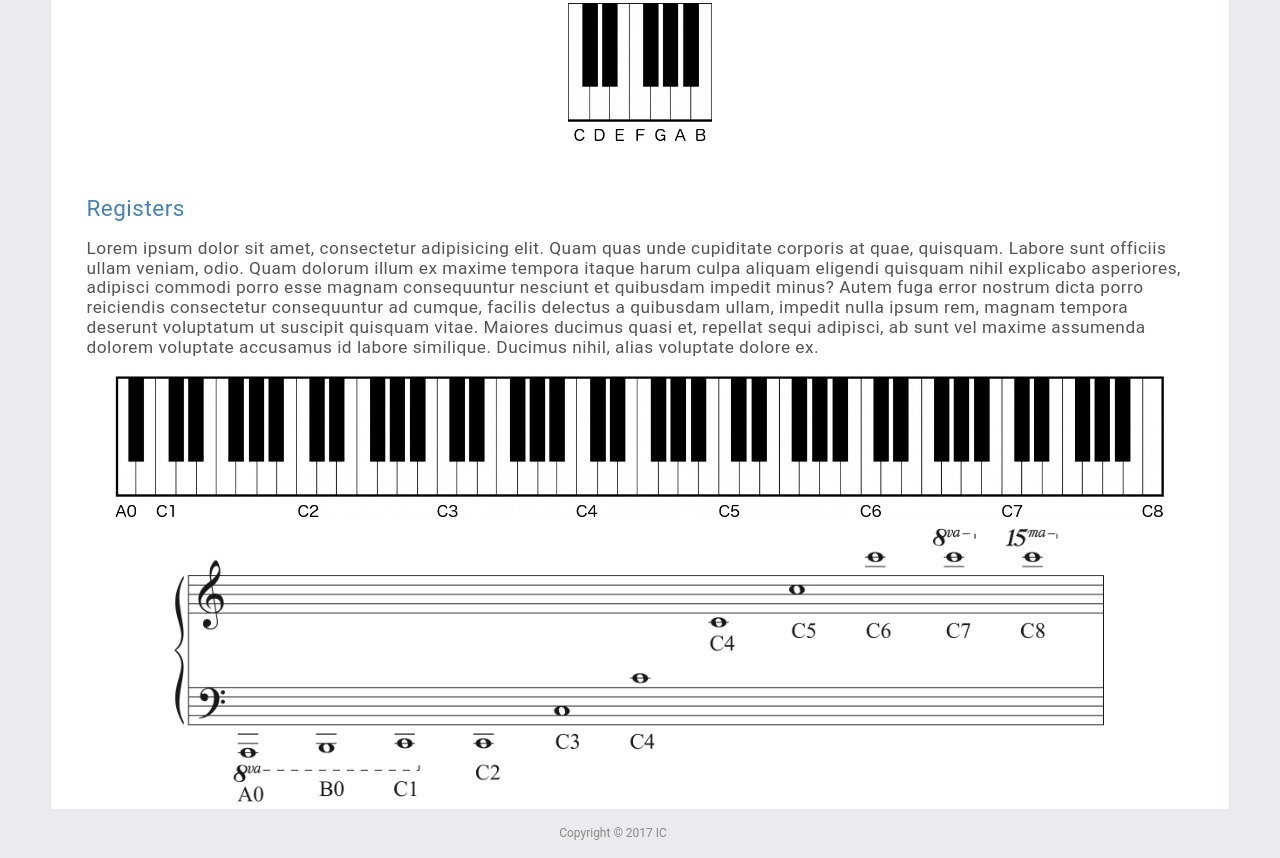
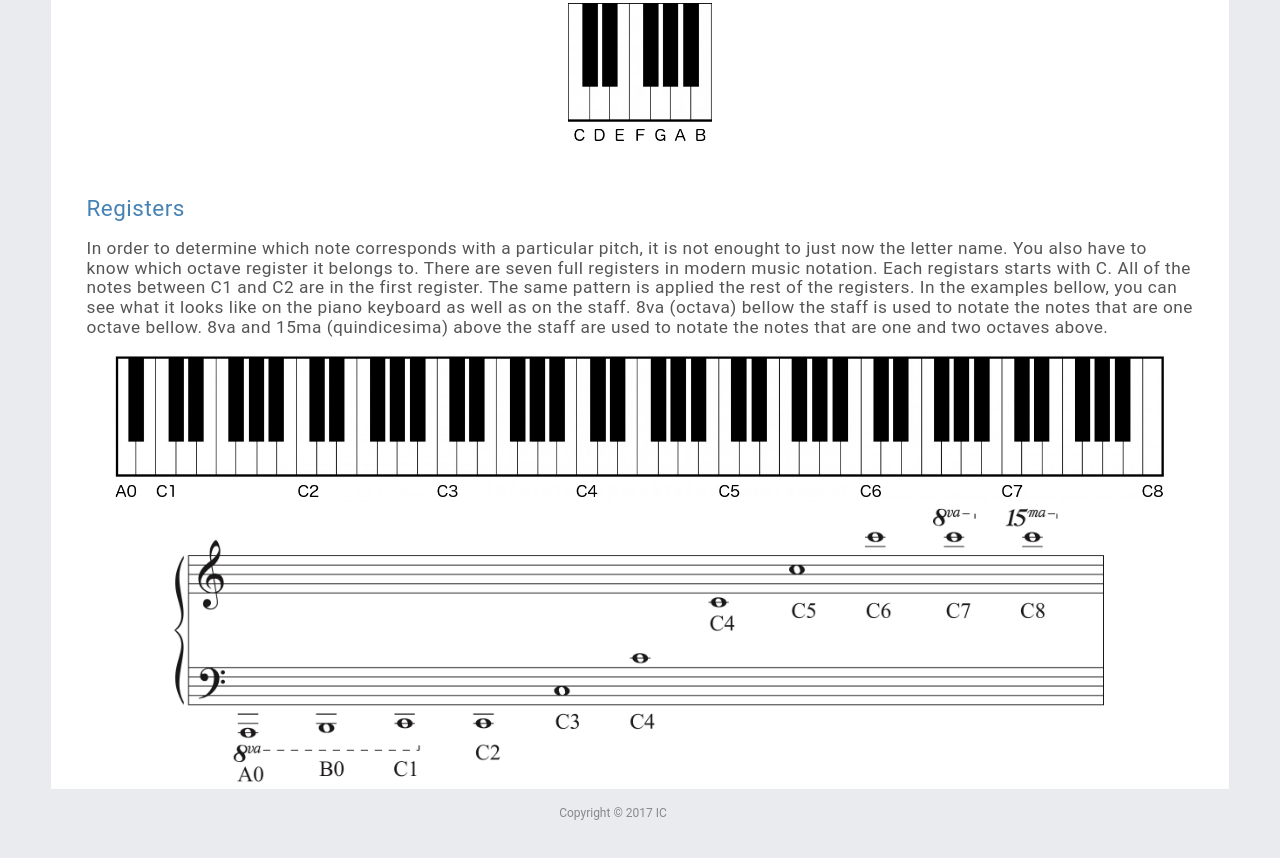
Before and after one commit to igorcweb/note-learning-game, a website built with webpack: page docs/info.html in a window 1280 px wide. Shown: the part 823-1681 px from the top of the page. Built offline with nearby package versions, Linux system fonts and the light colour scheme.

Commit message:
info registers

```diff
--- a/docs/info.html
+++ b/docs/info.html
@@ -11,7 +11,7 @@
 <body>
 
 	<div class="top-panel">
-		<h1 class="info heading">Page Under Construction</h1>
+		<h1 class="info heading">Learn How to Read Music</h1>
 		<div class="button button__back"><a href="index.html">Back to the Game</a></div>
 		<div class="button button__email"><a href="mailto:notelearninggame@gmail.com?subject=Note-Learning Game">Get in Touch</a></div>
 	</div>
@@ -51,18 +51,17 @@
 			<img class="ledger-bass" src="assets/images/ledger-bass.png" alt="ledger-bass">
 
 			<p>
-				The notes on the piano keyboard are recognized by the recurring patterns of two and three black keys.  To find C, D, E, look for the two black keys. To find F, G, A, B, look for the three black keys.
+				The notes on the piano keyboard are recognized by the recurring patterns of two and three black keys. To find C, D, E, look for the two black keys. To find F, G, A, B, look for the three black keys.
 			</p>
 
 			<img class="note-names" src="assets/images/notenames.png" alt="note-names">
 			<h1>Registers</h1>
-			<p>Lorem ipsum dolor sit amet, consectetur adipisicing elit. Quam quas unde cupiditate corporis at quae, quisquam. Labore
-				sunt officiis ullam veniam, odio. Quam dolorum illum ex maxime tempora itaque harum culpa aliquam eligendi quisquam nihil
-				explicabo asperiores, adipisci commodi porro esse magnam consequuntur nesciunt et quibusdam impedit minus? Autem fuga
-				error nostrum dicta porro reiciendis consectetur consequuntur ad cumque, facilis delectus a quibusdam ullam, impedit
-				nulla ipsum rem, magnam tempora deserunt voluptatum ut suscipit quisquam vitae. Maiores ducimus quasi et, repellat sequi
-				adipisci, ab sunt vel maxime assumenda dolorem voluptate accusamus id labore similique. Ducimus nihil, alias voluptate
-				dolore ex.</p>
+			<p>
+				In order to determine which note corresponds with a particular pitch, it is not enought to just now the letter name. You also have to know which octave register it belongs to.
+				There are seven full registers in modern music notation.  Each registars starts with C.  All of the notes between C1 and C2 are in the first register. The same pattern is applied the rest of the registers.
+				In the examples bellow, you can see what it looks like on the piano keyboard as well as on the staff.  8va (octava) bellow the staff is used to notate the notes that are one octave bellow.  8va and 15ma (quindicesima) above the staff
+				are used to notate the notes that are one and two octaves above.
+			</p>
 			<img class="keyboard-registers" src="assets/images/keyboard-registers.jpg" alt="keyboard-registers">
 			<img class="staff-registers" src="assets/images/staff-registers.jpeg" alt="staff-registers">
 		</article>
```
Also changed, not shown: app/info.html (+7 -8 lines), README.md (deleted).
